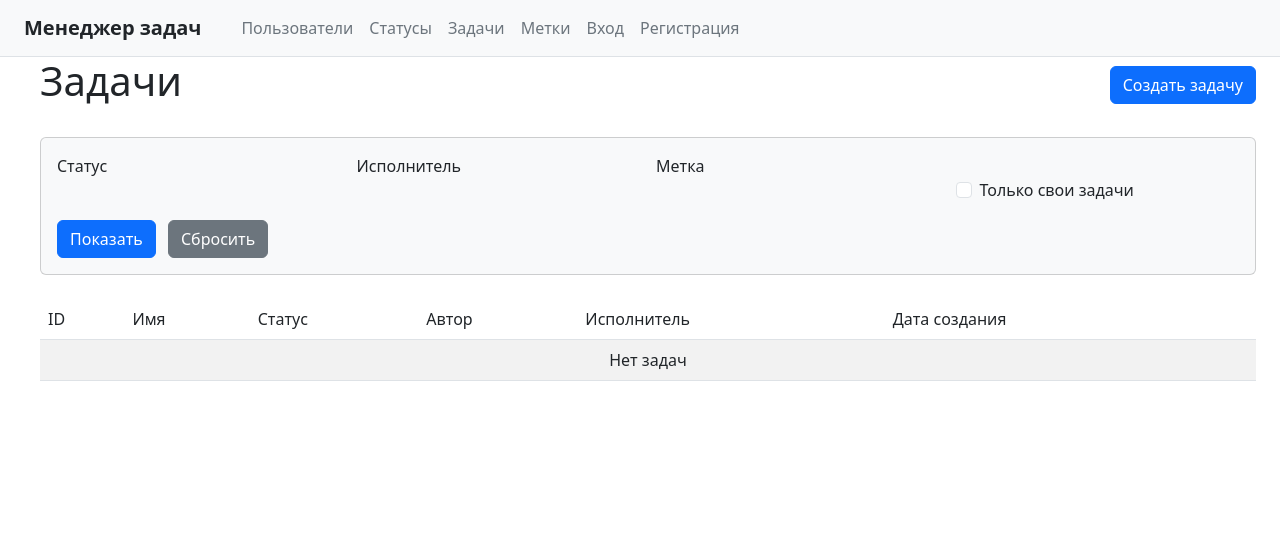
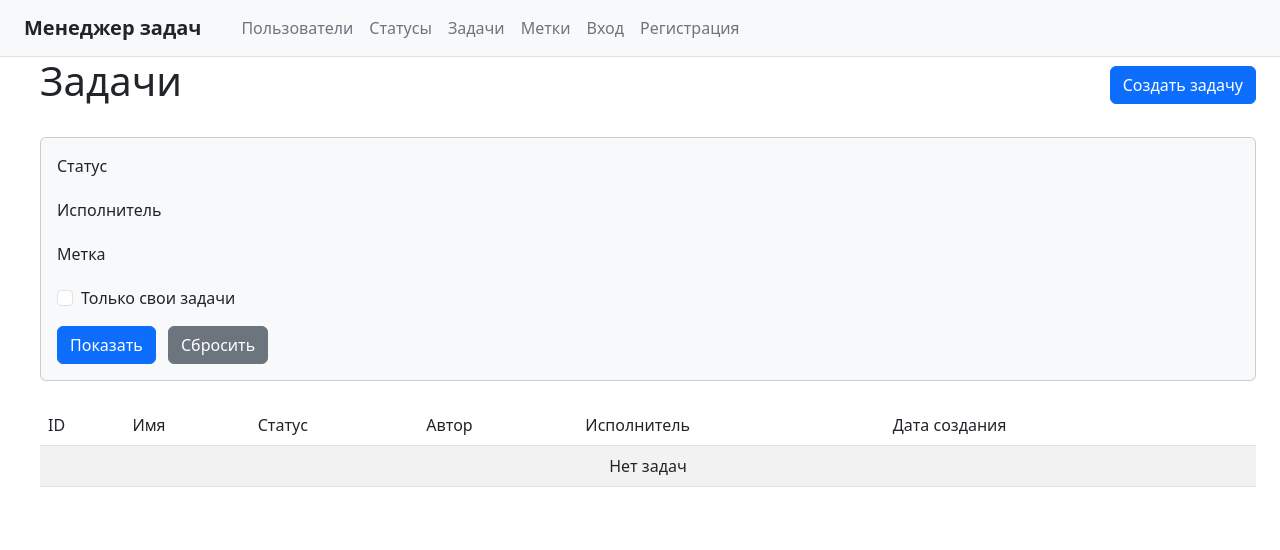
Before and after one commit to viavinmt-tech/python-project-52, a Django app: template templates/tasks.html in a window 1280 px wide. Shown: the top 550 px of the page. Run offline with Django 3.2, Linux system fonts and the light colour scheme; the template is opened without the code that fills it, so the values that code supplies are empty.

Commit message:
Fix filter layout: fields stacked vertically

```diff
--- a/templates/tasks.html
+++ b/templates/tasks.html
@@ -9,29 +9,25 @@
 
     <div class="card mb-4 bg-light">
         <div class="card-body">
-            <form method="get" class="row g-3">
-                <div class="col-md-3">
-                    <label for="id_status" class="form-label fw-normal text-dark mb-1">Статус</label>
+            <form method="get">
+                <div class="mb-3">
+                    <label class="form-label fw-normal text-dark mb-1">Статус</label><br>
                     {{ filter.form.status }}
                 </div>
-                <div class="col-md-3">
-                    <label for="id_executor" class="form-label fw-normal text-dark mb-1">Исполнитель</label>
+                <div class="mb-3">
+                    <label class="form-label fw-normal text-dark mb-1">Исполнитель</label><br>
                     {{ filter.form.executor }}
                 </div>
-                <div class="col-md-3">
-                    <label for="id_labels" class="form-label fw-normal text-dark mb-1">Метка</label>
+                <div class="mb-3">
+                    <label class="form-label fw-normal text-dark mb-1">Метка</label><br>
                     {{ filter.form.labels }}
                 </div>
-                <div class="col-md-3">
-                    <div class="form-check mt-4">
-                        <input type="checkbox" name="only_self" id="id_only_self" class="form-check-input" {% if show_only_self %}checked{% endif %}>
-                        <label class="form-check-label" for="id_only_self">Только свои задачи</label>
-                    </div>
+                <div class="mb-3 form-check">
+                    <input type="checkbox" name="only_self" id="id_only_self" class="form-check-input" {% if show_only_self %}checked{% endif %}>
+                    <label class="form-check-label" for="id_only_self">Только свои задачи</label>
                 </div>
-                <div class="col-12">
-                    <button type="submit" class="btn btn-primary">Показать</button>
-                    <a href="{% url 'tasks' %}" class="btn btn-secondary ms-2">Сбросить</a>
-                </div>
+                <button type="submit" class="btn btn-primary">Показать</button>
+                <a href="{% url 'tasks' %}" class="btn btn-secondary ms-2">Сбросить</a>
             </form>
         </div>
     </div>
```
